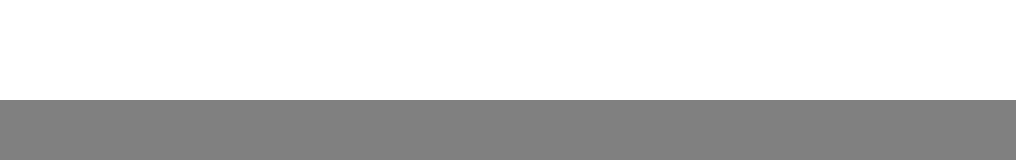
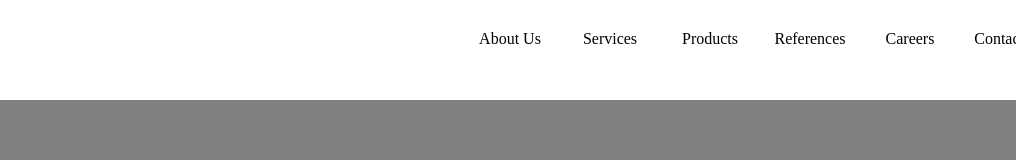
Before and after one commit to BushraKudsi/jsPractice, a plain HTML site: page index.html in a window 1280 px wide. Shown: the full height of the page, 264-1280 px from the left. Drawn offline with nearby package versions, Linux system fonts and the light colour scheme; files whose address does not match are found by name.

Commit message:
menu foreach fix

```diff
--- a/main.js
+++ b/main.js
@@ -144,14 +144,16 @@ var menuContent = {
 $(document).ready(function(){
 
 // var menuItem = $(".menu-item");
-  var menuItem = "<li class='menu-item'><a href=''></a>";
+  var menuItem = $('.menu-item');
   // console.log(menuItem.html())
   var menu = $(".menu");
   for(var i in menuContent["menu"]){
-    $(menuItem).children("a").attr('href',menuContent["menu"][i]['slug'])
-    $(menuItem).children("a").html(menuContent["menu"][i]['title'])
-    console.log($(menuItem).html())
-    $($(menuItem).html()).appendTo($(".menu"))
-
+   var li = document.createElement('li');
+   var a = document.createElement('a');
+   a.href = menuContent["menu"][i]['slug'];
+   a.innerHTML = menuContent["menu"][i]['title'];
+   li.setAttribute('class', 'menu-item')
+   li.appendChild(a);
+   menu.append(li);
   }
 })
```
Also changed, not shown: index.html (+3 -1 lines).
